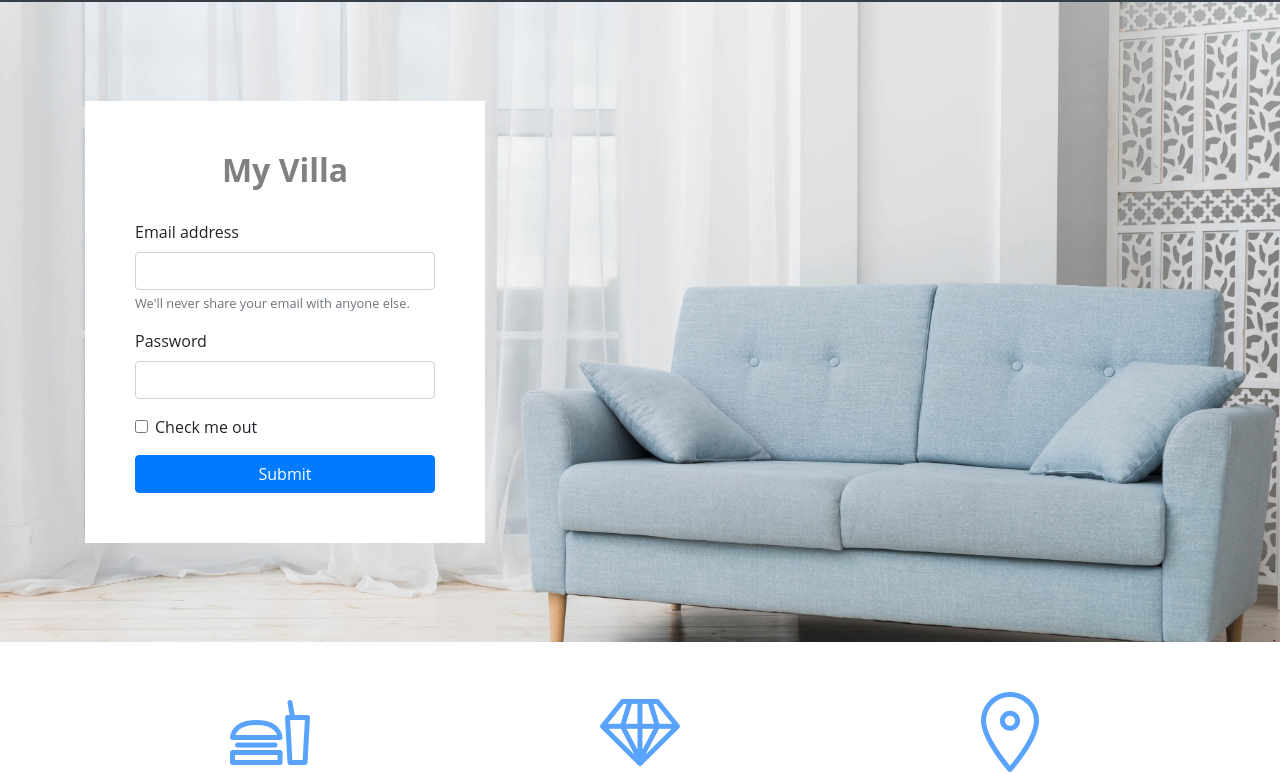
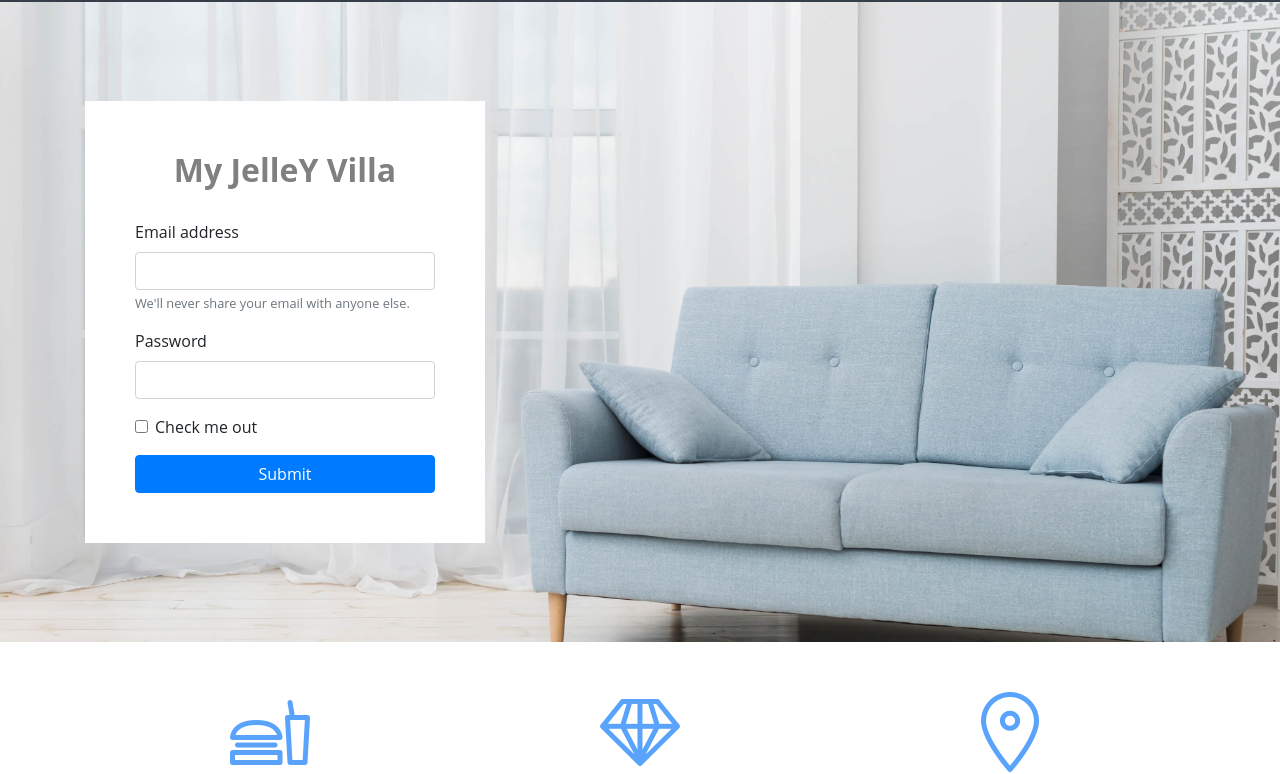
Before and after one commit to zakul2aa/cv, a website: page index.html in a window 1280 px wide. Shown: the part 66-840 px from the top of the page. Drawn offline with nearby package versions, Linux system fonts and the light colour scheme.

Commit message:
Update index.html

```diff
--- a/index.html
+++ b/index.html
@@ -27,7 +27,7 @@
     <section class="cover">
       <div class="container">
         <form class="my-form">
-          <h2>My Villa</h2>
+          <h2>My JelleY Villa</h2>
           <div class="form-group">
             <label for="exampleInputEmail1">Email address</label>
             <input
```
